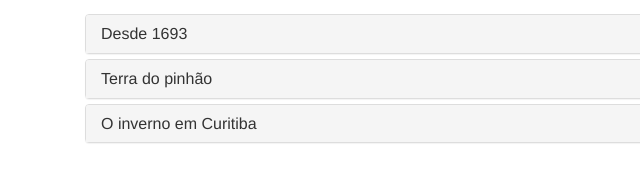
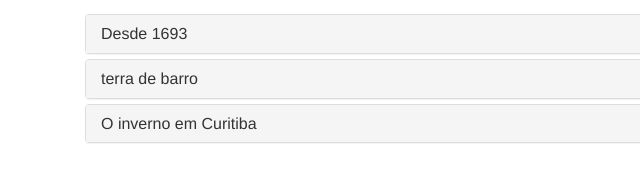
Before and after one commit to RaulRenshaw/Aula-Pratica-1, a plain HTML site: page index.html in a window 1280 px wide. Shown: the part 477-657 px from the top of the page, 0-640 px from the left. Drawn offline with Linux system fonts and the light colour scheme; files whose address does not match are found by name.

Commit message:
Update index.html

```diff
--- a/index.html
+++ b/index.html
@@ -49,7 +49,7 @@
 
 <div class="panel panel-default">
 <div class="panel-heading" data-parent="#painel-sobre" data-toggle="collapse" data-target="#p2">
-<h3 class="panel-title" > Terra do pinhão</h3>
+<h3 class="panel-title" > terra de barro</h3>
 </div>
 
 <div id="p2"class="collapse">
```
